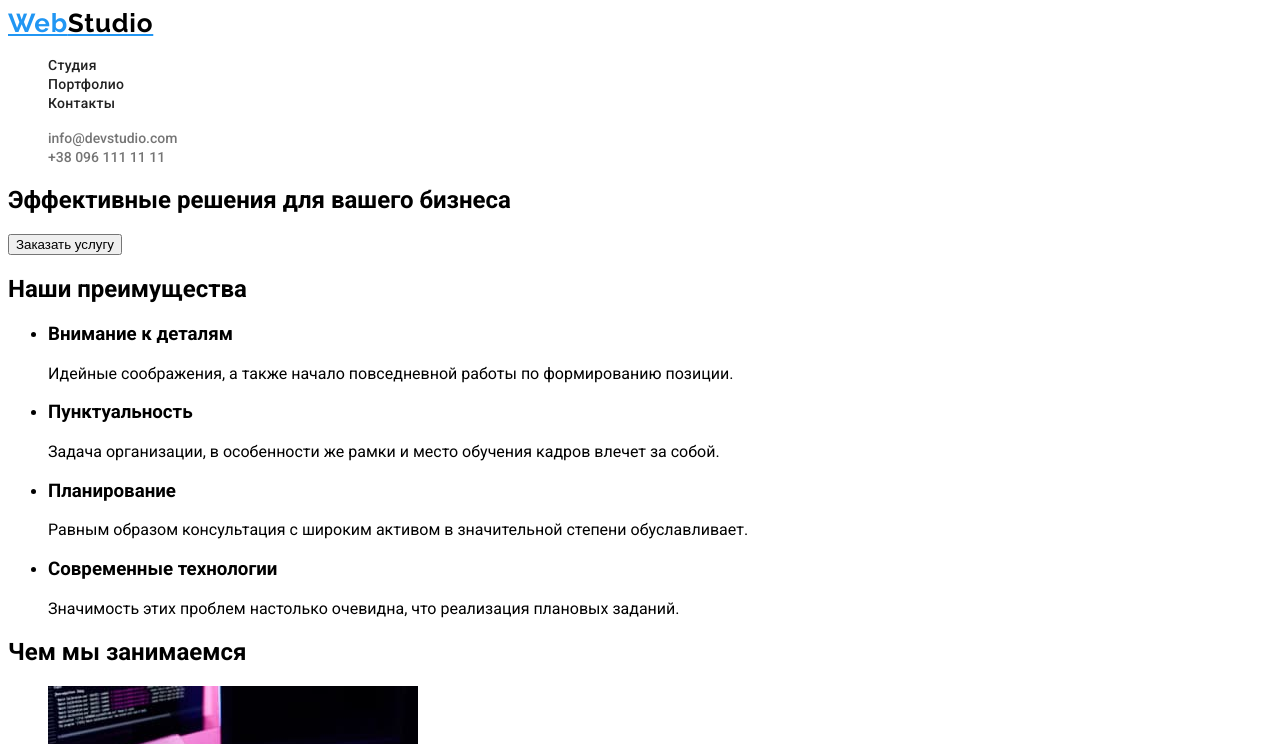
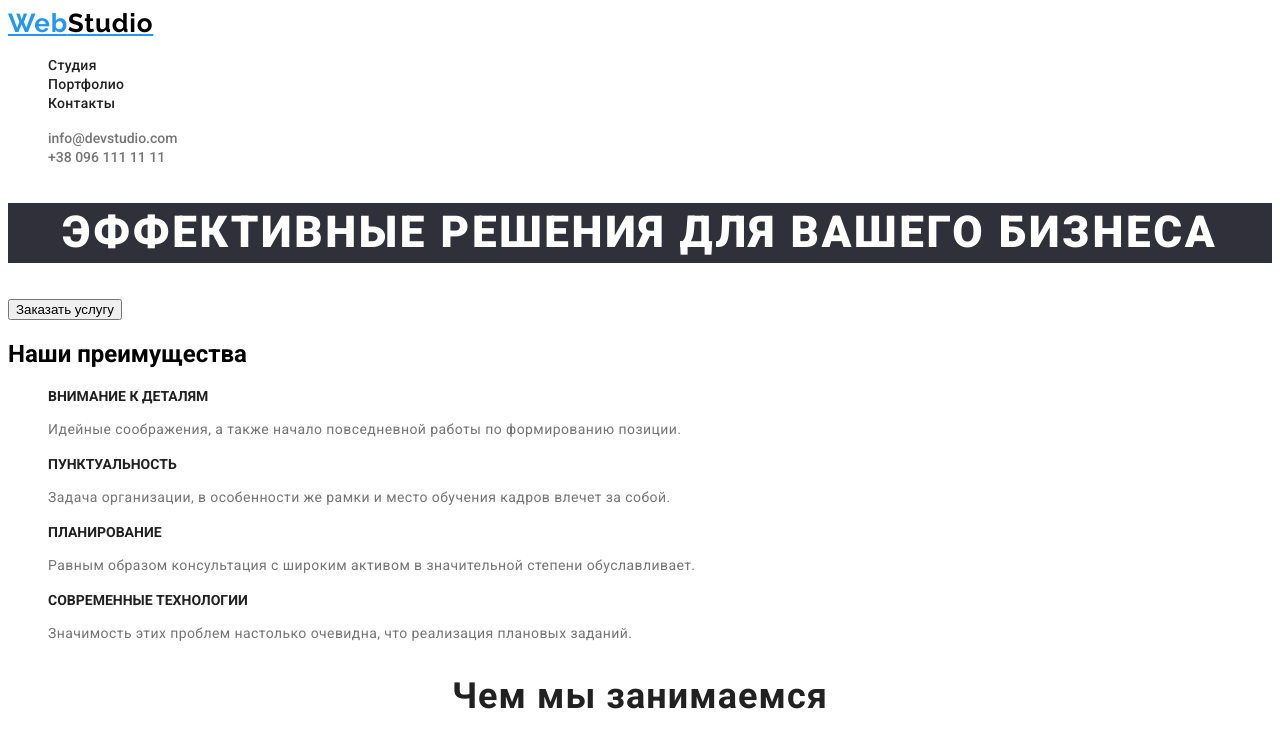
Before and after one commit to AlexeyBorysenko/goit-markup-hw-02, a plain HTML site: page index.html in a window 1280 px wide. Shown: the top 744 px of the page. Drawn offline with Linux system fonts and the light colour scheme.

```diff
--- a/css/styles.css
+++ b/css/styles.css
@@ -61,3 +61,52 @@
 .phone-link:hover,
 .phone-link:focus {
   color: var(--accent-color);
+}
+.titel {
+font-weight: 900;
+font-size: 44px;
+line-height: 1.36;
+text-align: center;
+letter-spacing: 0.06em;
+text-transform: uppercase;
+color: #FFFFFF;
+background-color: #2F303A;
+}
+.titel3 {
+font-weight: 700;
+font-size: 14px;
+line-height: 1.14
+letter-spacing: 0.03em;
+text-transform: uppercase;
+color: #212121;
+}
+.advantages {
+font-weight: 400;
+font-size: 14px;
+line-height: 1.71;
+letter-spacing: 0.03em;
+color: #757575;
+}
+.titel2 {
+font-weight: 700;
+font-size: 36px;
+line-height: 1.17;
+text-align: center;
+letter-spacing: 0.03em;
+color: #212121;
+}
+.position {
+font-weight: 400;
+font-size: 16px;
+line-height: 1.19
+text-align: center;
+letter-spacing: 0.03em;
+color: #757575;
+}
+.titel3-name {
+ font-weight: 500;
+font-size: 16px;
+line-height: 1.19;
+letter-spacing: 0.03em;
+color: #212121;
+}
--- a/index.html
+++ b/index.html
@@ -35,38 +35,42 @@
     </header>
     <main>
       <section>
-        <h1>Эффективные решения для вашего бизнеса</h1>
+        <h1 class="titel">Эффективные решения для вашего бизнеса</h1>
         <button type="button">Заказать услугу</button>
       </section>
       <section>
         <!--скрыть заголовок-->
         <h2>Наши преимущества</h2>
-        <ul>
+        <ul class="list">
           <li>
-            <h3>Внимание к деталям</h3>
-            <p>Идейные соображения, а также начало повседневной работы по формированию позиции.</p>
+            <h3 class="titel3">Внимание к деталям</h3>
+            <p class="advantages">
+              Идейные соображения, а также начало повседневной работы по формированию позиции.
+            </p>
           </li>
           <li>
-            <h3>Пунктуальность</h3>
-            <p>
+            <h3 class="titel3">Пунктуальность</h3>
+            <p class="advantages">
               Задача организации, в особенности же рамки и место обучения кадров влечет за собой.
             </p>
           </li>
           <li>
-            <h3>Планирование</h3>
-            <p>
+            <h3 class="titel3">Планирование</h3>
+            <p class="advantages">
               Равным образом консультация с широким активом в значительной степени обуславливает.
             </p>
           </li>
           <li>
-            <h3>Современные технологии</h3>
-            <p>Значимость этих проблем настолько очевидна, что реализация плановых заданий.</p>
+            <h3 class="titel3">Современные технологии</h3>
+            <p class="advantages">
+              Значимость этих проблем настолько очевидна, что реализация плановых заданий.
+            </p>
           </li>
         </ul>
       </section>
       <section>
-        <h2>Чем мы занимаемся</h2>
-        <ul>
+        <h2 class="titel2">Чем мы занимаемся</h2>
+        <ul class="list">
           <li>
             <img src="./imeges/job/1.jpg" alt="Верстка сайта" width="370" />
           </li>
@@ -79,27 +83,27 @@
         </ul>
       </section>
       <section>
-        <h2>Наша команда</h2>
-        <ul>
+        <h2 class="titel2">Наша команда</h2>
+        <ul class="list">
           <li>
             <img src="./imeges/team/1.jpg" alt="фото Игоря Демьяненко" width="270" />
-            <h3>Игорь Демьяненко</h3>
-            <p lang="en">Product Designer</p>
+            <h3 class="titel3">Игорь Демьяненко</h3>
+            <p lang="en" class="position">Product Designer</p>
           </li>
           <li>
             <img src="./imeges/team/2.jpg" alt="фото Ольг Репиной" width="270" />
-            <h3>Ольга Репина</h3>
-            <p lang="en">Frontend Developer</p>
+            <h3 class="titel3">Ольга Репина</h3>
+            <p lang="en" class="position">Frontend Developer</p>
           </li>
           <li>
             <img src="./imeges/team/3.jpg" alt="фото Николая Тарасова" width="270" />
-            <h3>Николай Тарасов</h3>
-            <p lang="en">Marketing</p>
+            <h3 class="titel3-name">Николай Тарасов</h3>
+            <p lang="en" class="position">Marketing</p>
           </li>
           <li>
             <img src="./imeges/team/4.jpg" alt="фото Михаила Ермакова" width="270" />
-            <h3>Михаил Ермаков</h3>
-            <p lang="en">UI Designer</p>
+            <h3 class="titel3">Михаил Ермаков</h3>
+            <p lang="en" class="position">UI Designer</p>
           </li>
         </ul>
       </section>
```
